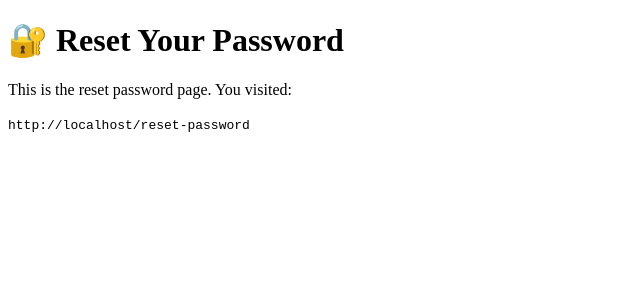
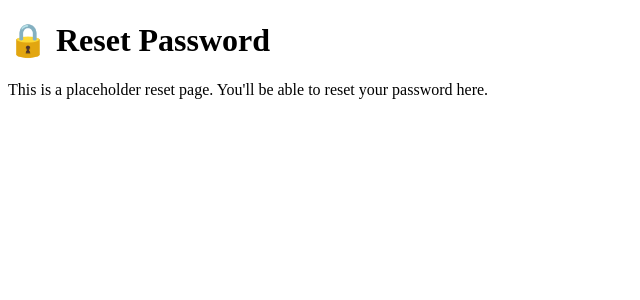
Before and after one commit to ZiiOZ/ziioz-platform, a Next.js app: page /reset-password in a window 1280 px wide. Shown: the top 300 px of the page, without its empty margins (0-640 px from the left). Built offline with nearby package versions, Linux system fonts and the light colour scheme.

Commit message:
Add reset-password frontend page

```diff
--- a/app/reset-password/page.tsx
+++ b/app/reset-password/page.tsx
@@ -1,12 +1,15 @@
 // app/reset-password/page.tsx
+'use client';
+
 export default function ResetPasswordPage() {
   return (
-    <div className="p-8 text-center">
-      <h1 className="text-2xl font-bold mb-4">🔐 Reset Your Password</h1>
-      <p>This is the reset password page. You visited:</p>
-      <code className="bg-gray-100 px-2 py-1 rounded">
-        {typeof window !== 'undefined' && window.location.href}
-      </code>
+    <div className="min-h-screen flex items-center justify-center p-6">
+      <div className="max-w-md w-full space-y-6 text-center">
+        <h1 className="text-2xl font-bold">🔒 Reset Password</h1>
+        <p className="text-gray-500">
+          This is a placeholder reset page. You'll be able to reset your password here.
+        </p>
+      </div>
     </div>
   );
 }
```
Also changed, not shown: 2 other files (tests, documents, lock files or other folders).
